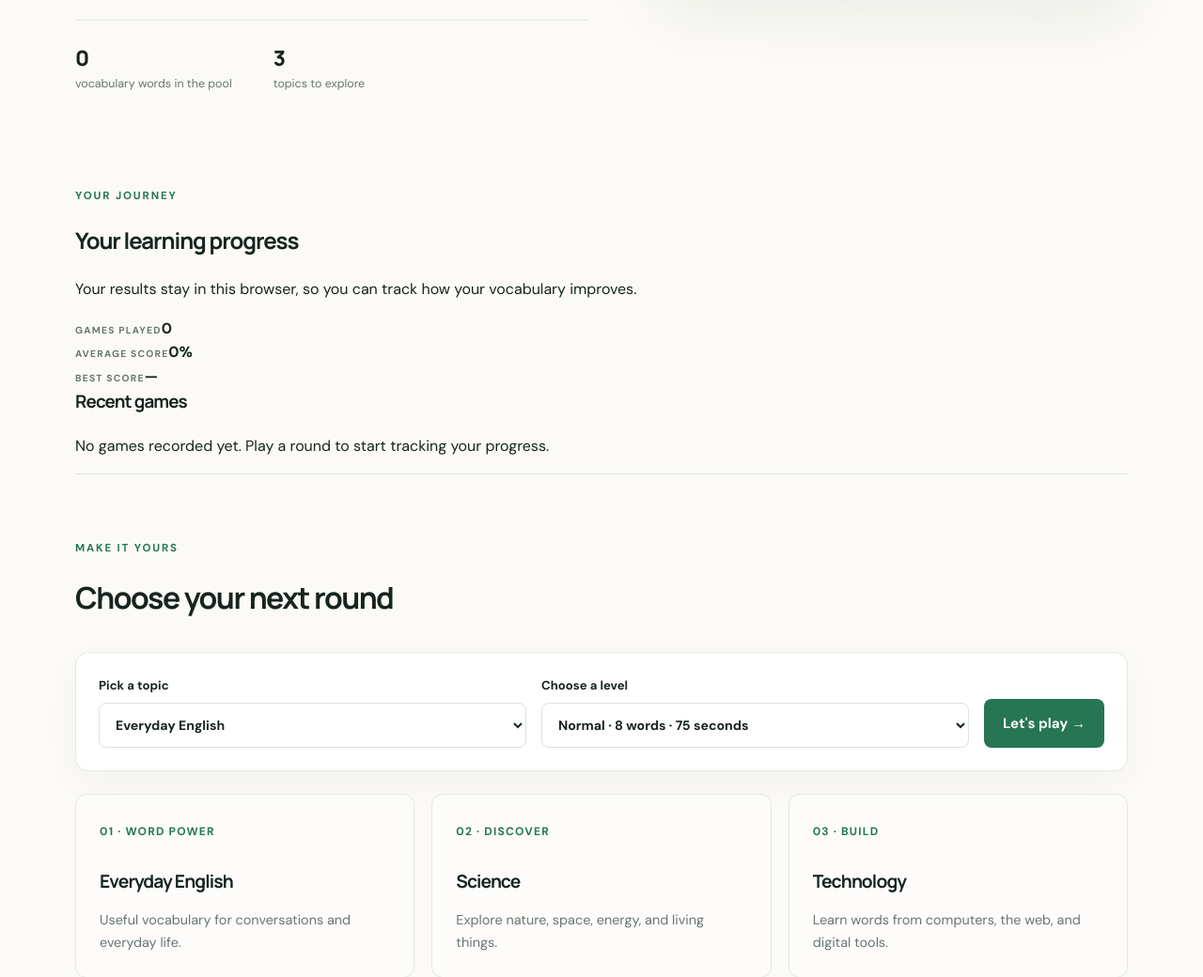
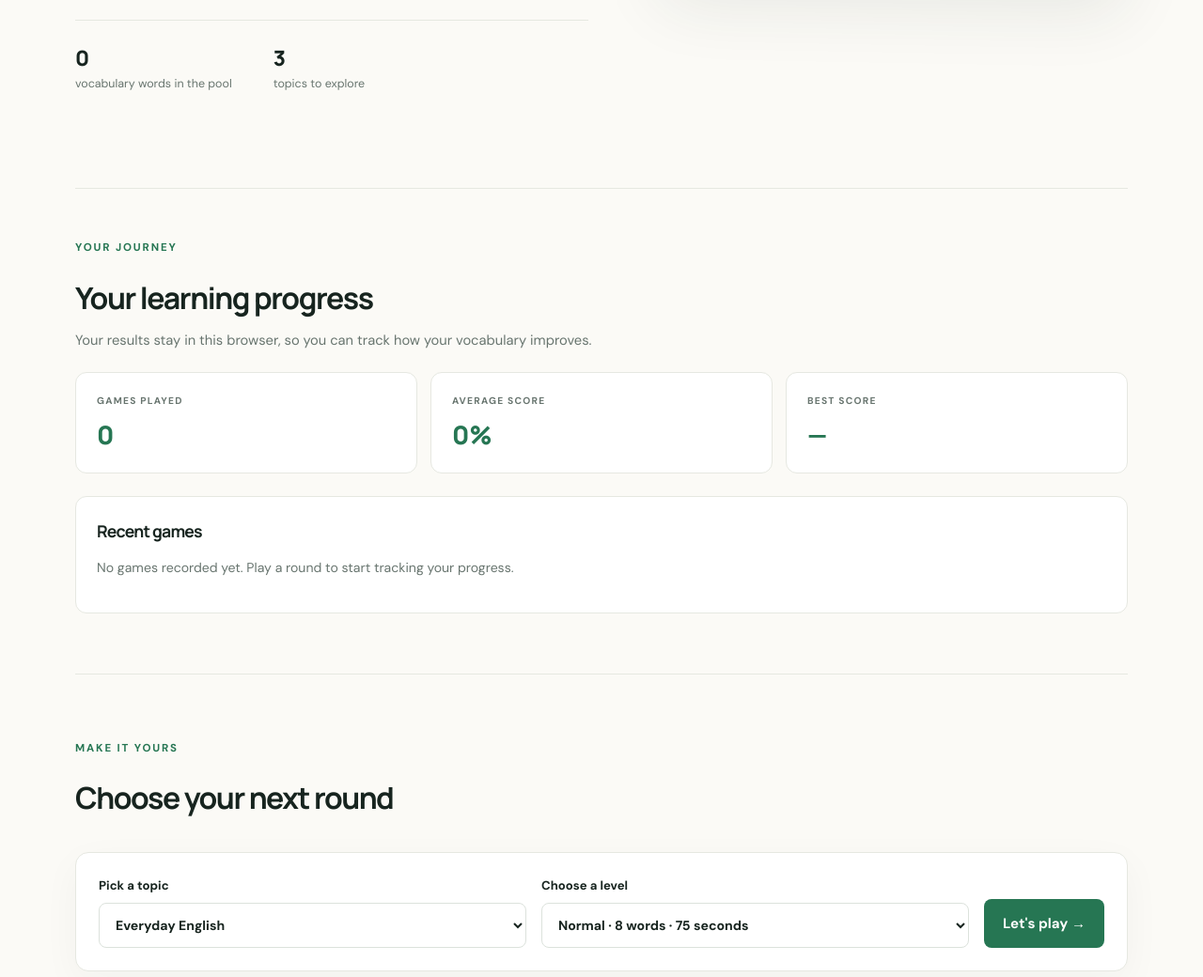
Before and after one commit to ugochi74/word-matching, a Flask app: page / in a window 1280 px wide. Shown: the part 663-1703 px from the top of the page at 94% size. Run offline with Flask 3, Linux system fonts and the light colour scheme; parts of the project's set-up code (start-up, migrations or seed data) failed here and were passed over.

Commit message:
Style player progress dashboard

```diff
--- a/static/css/style.css
+++ b/static/css/style.css
@@ -97,3 +97,18 @@
 .button-daily{background:#fff4dc;color:#805719;border:1px solid #f0d9a7}
 .button-daily:hover{background:#ffebc4}
 @media(max-width:760px){.hero-actions .button-daily{width:100%}}
+
+
+/* Player progress dashboard */
+.progress-section{padding:54px 0 64px;border-top:1px solid var(--line)}
+.progress-section h2{font-size:2rem;margin-bottom:8px}
+.progress-intro{color:var(--muted);font-size:.92rem;margin:0 0 22px}
+.progress-stats{display:grid;grid-template-columns:repeat(3,minmax(0,1fr));gap:14px}
+.progress-stat{display:grid;gap:8px;padding:22px;background:#fff;border:1px solid var(--line);border-radius:12px}
+.progress-stat strong{font:800 1.7rem 'Manrope',sans-serif;color:var(--green);overflow-wrap:anywhere}
+.recent-progress{margin-top:24px;padding:22px;background:#fff;border:1px solid var(--line);border-radius:12px}
+.recent-progress h3{font-size:1.1rem;margin-bottom:12px}
+.recent-progress p{color:var(--muted);font-size:.88rem}
+.recent-progress ul{list-style:none;padding:0;margin:0}
+.recent-progress li{padding:12px 0;border-top:1px solid var(--line);font-size:.88rem;color:var(--muted)}
+@media(max-width:760px){.progress-section{padding:40px 0 48px}.progress-section h2{font-size:1.65rem}.progress-stats{grid-template-columns:1fr;gap:9px}.progress-stat{padding:16px}.progress-stat strong{font-size:1.4rem}.recent-progress{padding:16px}}
```
